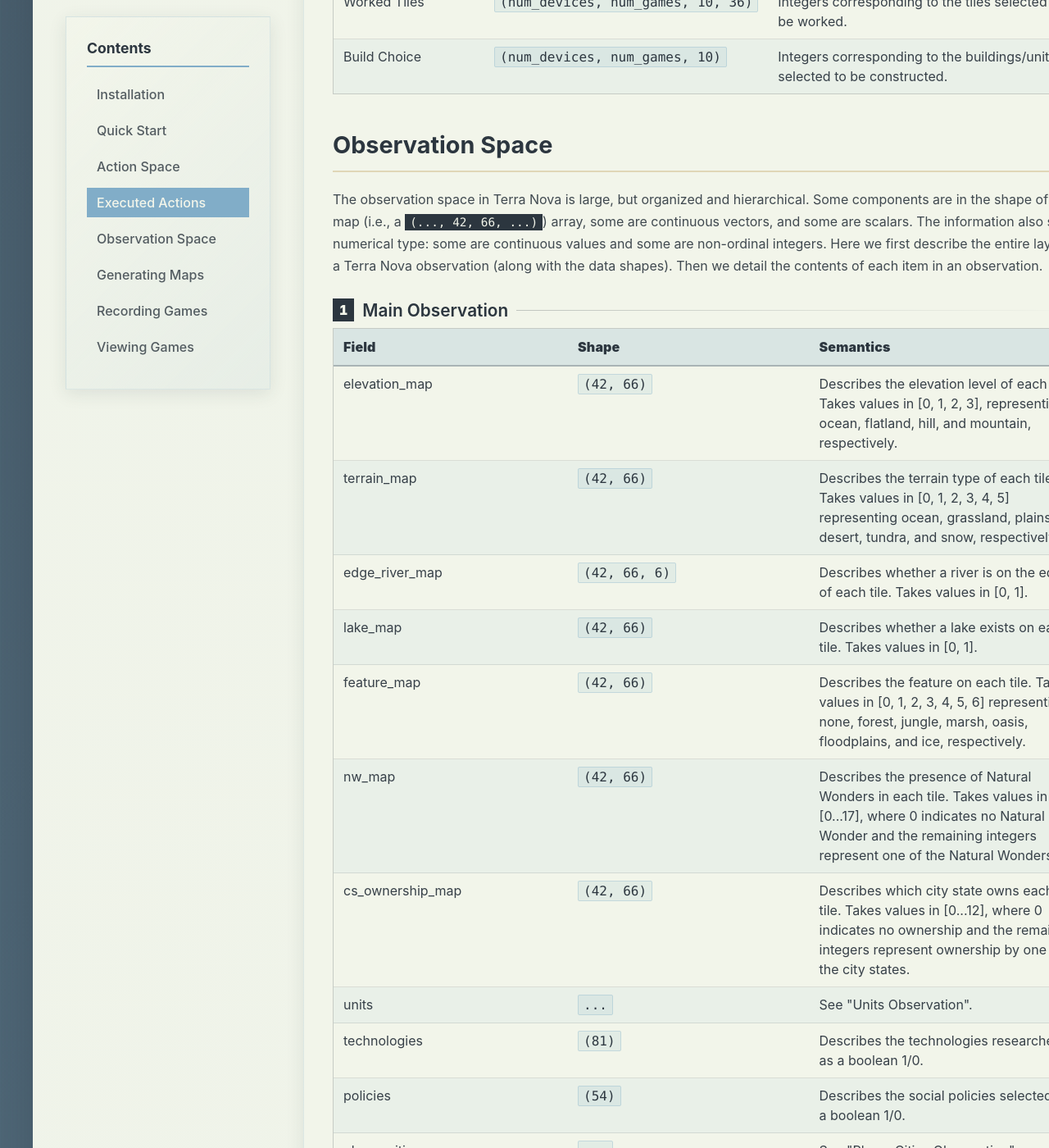
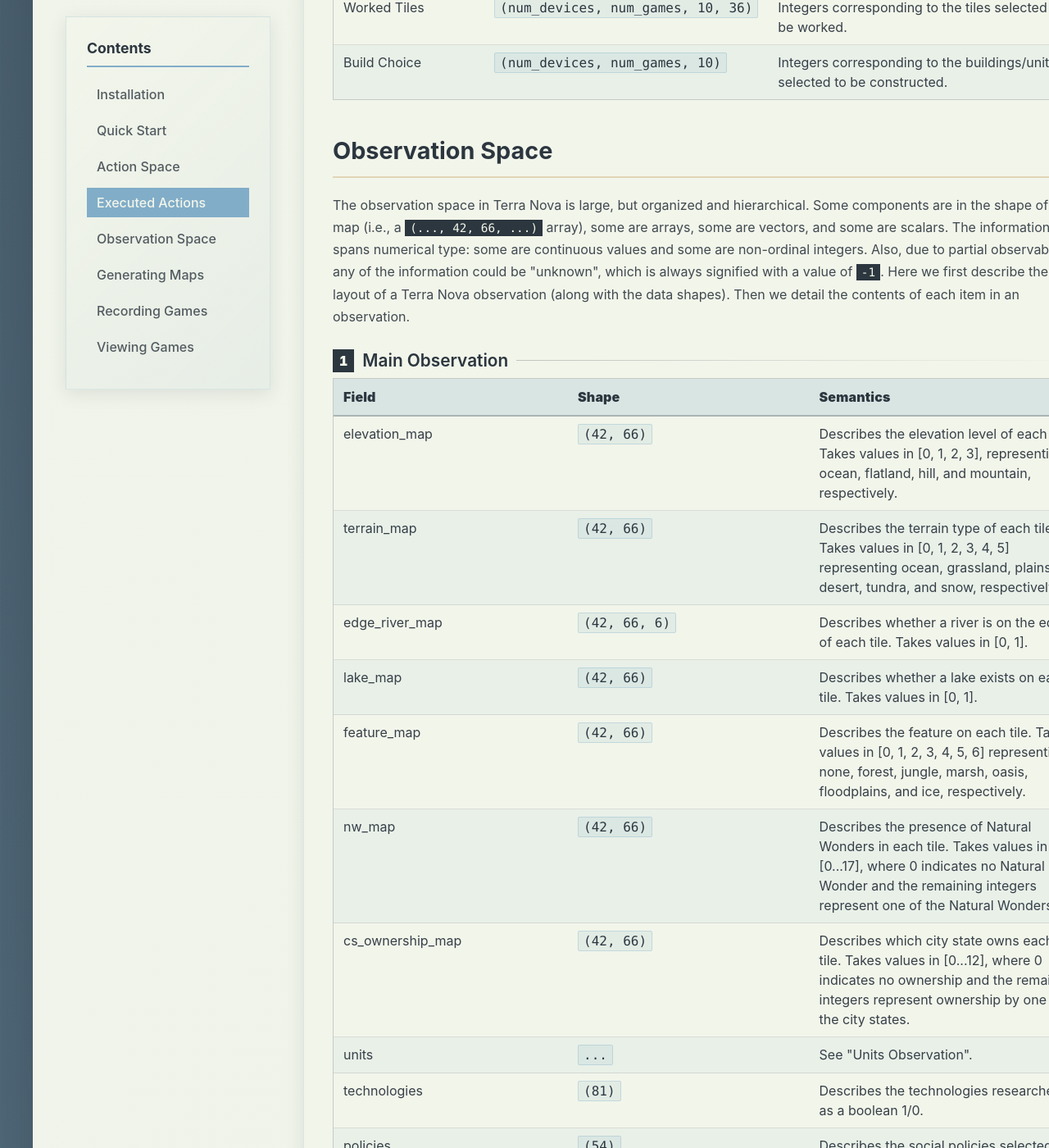
Before and after one commit to trevormcinroe/trevormcinroe.github.io, a Jekyll site: the page terra_nova_documentation.html, which Jekyll copies as it is, in a window 1280 px wide and 1400 px high, scrolled down 7159 px. Shown: the whole window at 82% size. Built offline with Jekyll 4.4.1, drawn with Linux system fonts in a browser that asks for light colours; some of the changed text lies outside the part shown.

Commit message:
terra nova update

```diff
--- a/terra_nova_documentation.html
+++ b/terra_nova_documentation.html
@@ -5,6 +5,9 @@
     <meta name="viewport" content="width=device-width, initial-scale=1.0">
     <title>Terra Nova Documentation</title>
 
+    <link rel="preconnect" href="https://fonts.googleapis.com">
+    <link rel="preconnect" href="https://fonts.gstatic.com" crossorigin>
+    <link href="https://fonts.googleapis.com/css2?family=Cinzel:wght@600;900&family=Crimson+Text:ital,wght@0,400;0,600;1,400&display=swap" rel="stylesheet">
 <!-- Prism theme (dark) -->
 <link rel="stylesheet" href="https://unpkg.com/prismjs/themes/prism-okaidia.css">
 <!-- Prism core + Python component -->
@@ -43,7 +46,6 @@
             display: flex;
             justify-content: space-between;
             align-items: center;
-            background: linear-gradient(90deg, #F2F5EA 0%, rgba(129, 173, 200, 0.1) 100%);
             backdrop-filter: blur(10px);
             -webkit-backdrop-filter: blur(10px);
             min-height: 80px;
@@ -459,11 +461,6 @@
           }
         }
 
-        /* Optional: slightly darker page header bar */
-        header{
-          background: linear-gradient(90deg, #E9EDE4 0%, rgba(129,173,200,0.18) 100%) !important;
-          border-bottom-color: rgba(44,54,63,0.28) !important;
-        }
     </style>
     <script src="/terra_nova_header.js" defer></script>
     <link rel="stylesheet" href="/terra_nova_header.css">
@@ -486,8 +483,8 @@
 
         <div class="docs-container">
             <div class="docs-header">
-                <h1 class="docs-title">Environment Documentation</h1>
-                <p class="docs-subtitle">Complete guide to the Terra Nova reinforcement learning environment</p>
+                <h1 class="docs-title">Software Documentation</h1>
+                <p class="docs-subtitle">A guide on Terra Nova's software</p>
             </div>
 
             <div class="docs-layout">
@@ -911,7 +908,7 @@
                     <section id="observation-space" class="section">
                       <h2>Observation Space</h2>
                       <p>
-                      The observation space in Terra Nova is large, but organized and hierarchical. Some components are in the shape of the map (i.e., a <code class="code-inline">(..., 42, 66, ...)</code>) array, some are continuous vectors, and some are scalars. The information also spans numerical type: some are continuous values and some are non-ordinal integers. Here we first describe the entire layout of a Terra Nova observation (along with the data shapes). Then we detail the contents of each item in an observation.
+                      The observation space in Terra Nova is large, but organized and hierarchical. Some components are in the shape of the map (i.e., a <code class="code-inline">(..., 42, 66, ...)</code> array), some are arrays, some are vectors, and some are scalars. The information also spans numerical type: some are continuous values and some are non-ordinal integers. Also, due to partial observability, any of the information could be "unknown", which is always signified with a value of <code class="code-inline">-1</code>. Here we first describe the entire layout of a Terra Nova observation (along with the data shapes). Then we detail the contents of each item in an observation.
                       </p>
 
                       <div class="subhead"><span class="num">1</span><h3 style="margin:0">Main Observation</h3><div class="rule"></div></div>
--- a/terra_nova_header.css
+++ b/terra_nova_header.css
@@ -2,14 +2,13 @@
 
 header {
     padding: 20px 40px;
-    border-bottom: 3px solid #81ADC8;
+    border-bottom: 3px solid #2C363F;
     display: flex;
     justify-content: space-between;
     align-items: center;
-    background: linear-gradient(90deg, #F2F5EA 0%, rgba(129, 173, 200, 0.1) 100%);
-    backdrop-filter: blur(10px);
-    -webkit-backdrop-filter: blur(10px);
     min-height: 80px;
+    font-size: 22px;
+    font-family: 'Crimson Text', serif;
 }
 
 .logo {
--- a/terra_nova_header.js
+++ b/terra_nova_header.js
@@ -52,7 +52,6 @@
           <a href="${href('terra_nova_environment')}" class="${active === 'environment' ? 'active' : ''}">Environment</a>
           <a href="${href('research.html')}" class="${active === 'research' ? 'active' : ''}">Research</a>
           <a href="${href('terra_nova_documentation')}" class="${active === 'docs' ? 'active' : ''}">Documentation</a>
-          <a href="${href('terra_nova_contact')}" class="${active === 'contact' ? 'active' : ''}">Contact</a>
         </nav>
       </header>
     `;
```
Also changed, not shown: terra_nova.html (+104 -66 lines), terra_nova_environment.html (+7 -62 lines).
